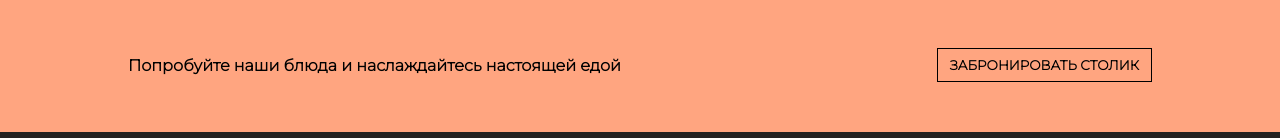
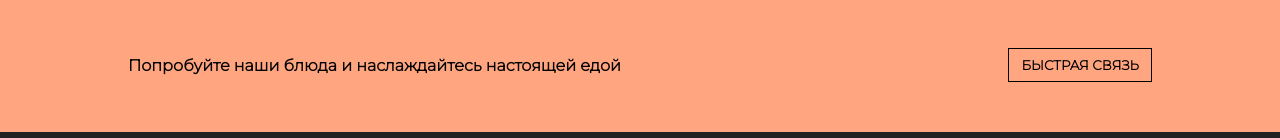
Before and after one commit to VikaKoch/diplom, a plain HTML site: page index.html in a window 1280 px wide. Shown: the part 642-780 px from the top of the page. Drawn offline with nearby package versions, Linux system fonts and the light colour scheme.

Commit message:
Update index.html

```diff
--- a/index.html
+++ b/index.html
@@ -55,7 +55,7 @@
             </span>
             <a href="tel:+79896254227">
             <button class="banner-btn">
-                Забронировать столик
+                Быстрая связь
             </button>
         </a>
         </div>
```
